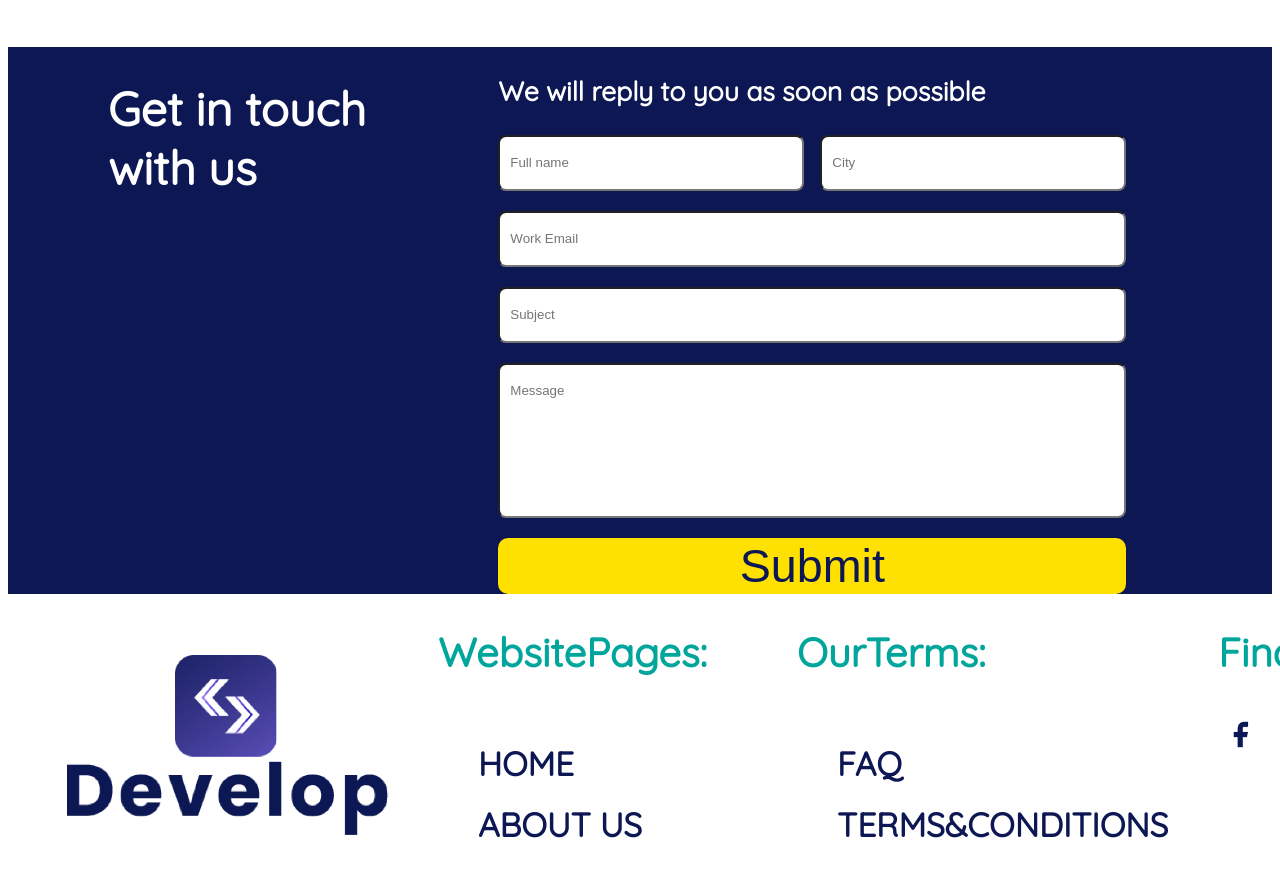
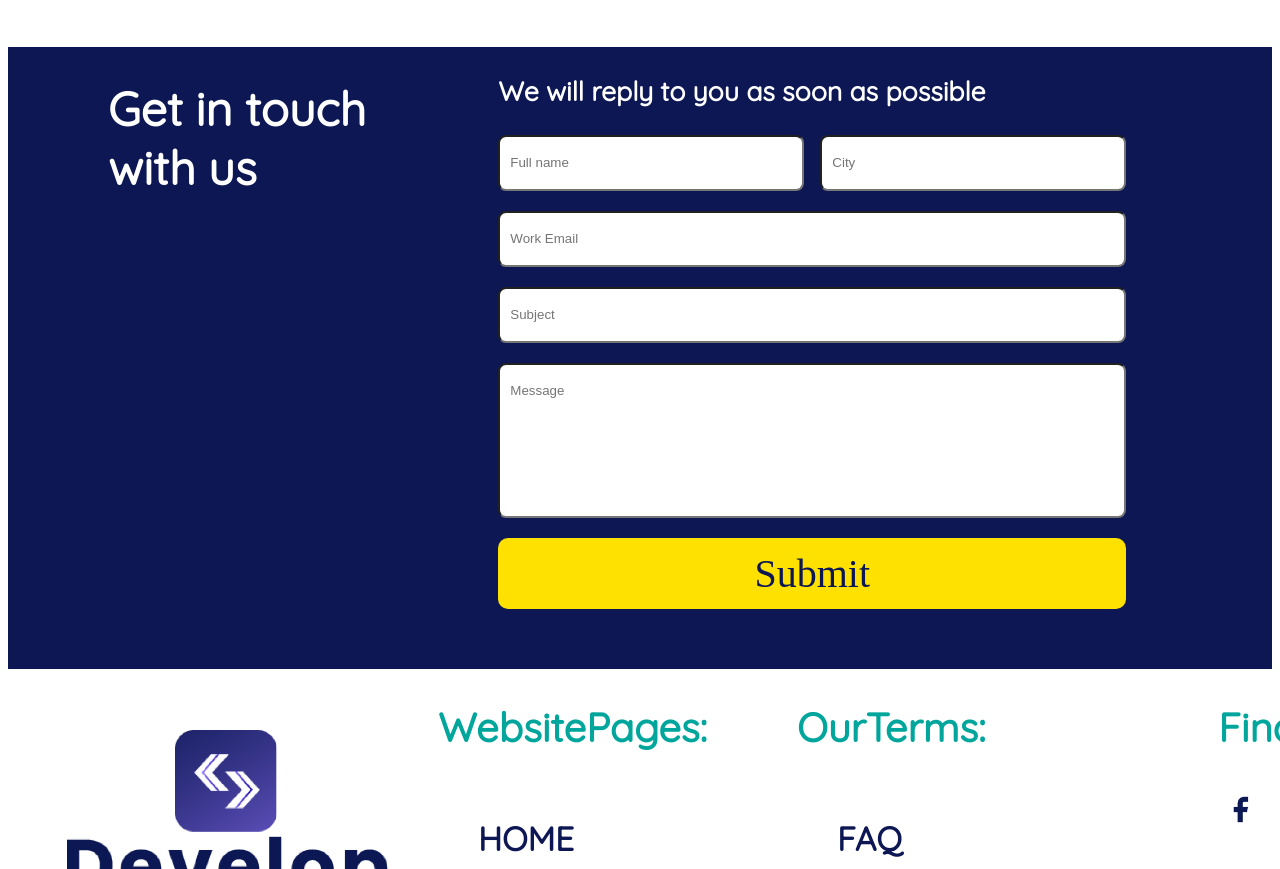
Before and after one commit to YaraBaamer/NRT-Project1, a plain HTML site: page Develop-project-master/index.html in a window 1280 px wide. Shown: the part 2929-3798 px from the top of the page. Drawn offline with Linux system fonts and the light colour scheme.

Commit message:
bottonedits

```diff
--- a/Develop-project-master/style.css
+++ b/Develop-project-master/style.css
@@ -268,6 +268,7 @@ margin-left: 50px;
 display: flex;
 flex-wrap: wrap;
 margin-left: 130px;
+padding-bottom: 60px;
 }
 
 .form{
@@ -322,13 +323,16 @@ label{
 
 .fifth button{
     background-color: #ffe101;
+    font-family: 'Times New Roman', Times, serif;
     color: #0c1753;
-    font-size: 35pt;
+    font-size: 30pt;
     border-radius: 10px;
     border-style: none;
     text-decoration: none;
     width: 628px;
     align-items: center;
+    padding-top: 12px;
+    padding-bottom: 12px;
 }
 
 .footer{
```
